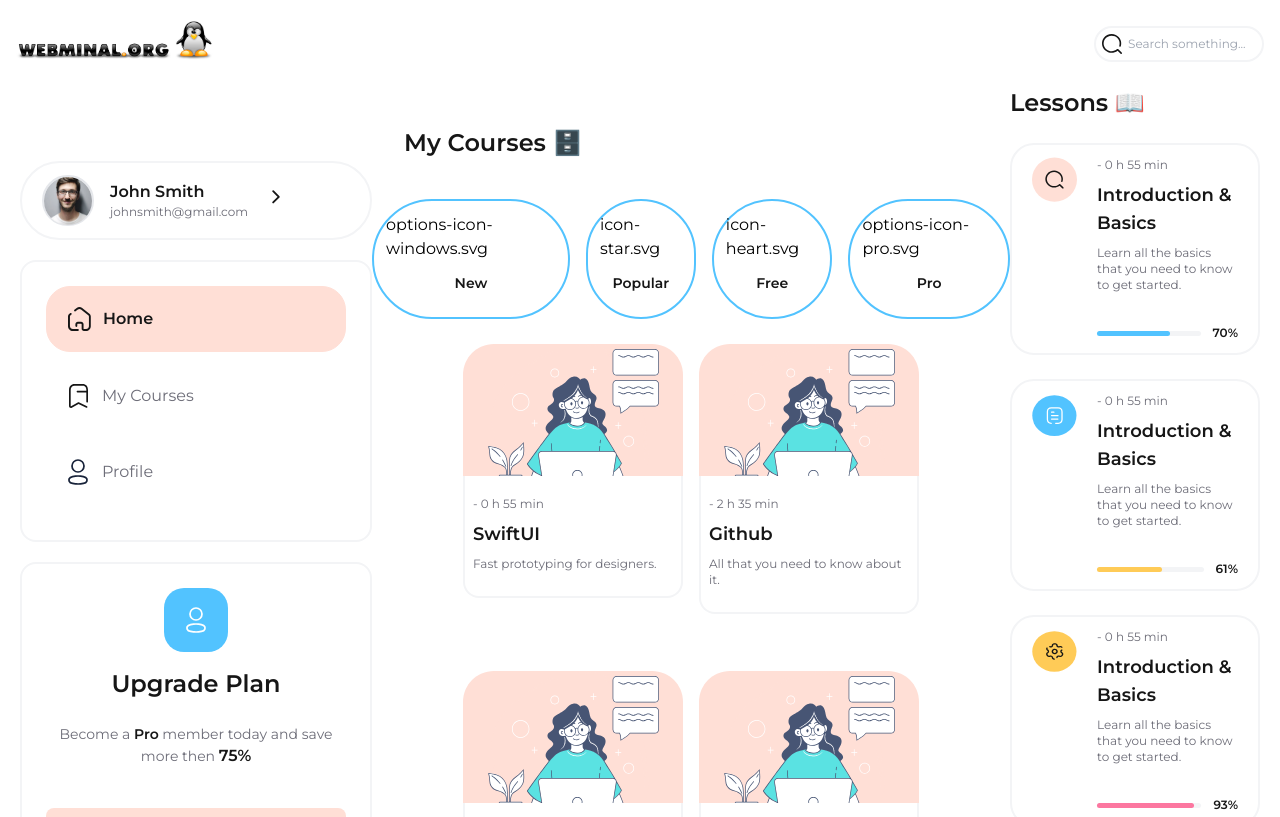
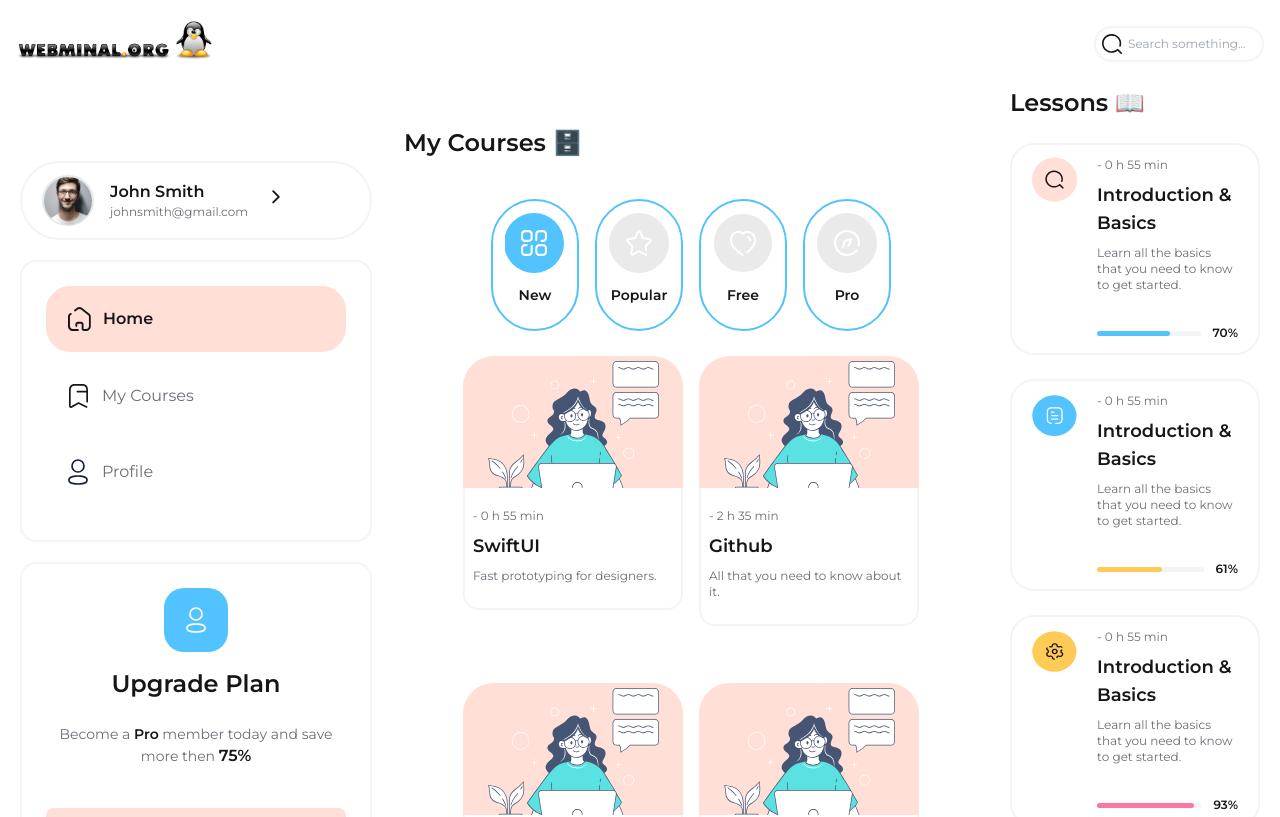
Before and after one commit to fullstack-guy/webminal, a Next.js app: page /my-courses in a window 1280 px wide. Shown: the top 817 px of the page. Built offline with nearby package versions, Linux system fonts and the light colour scheme.

Commit message:
working on the courses list/ my courses menu. [completed]

```diff
--- a/components/MyCoursesList/MyCoursesList.js
+++ b/components/MyCoursesList/MyCoursesList.js
@@ -1,16 +1,12 @@
 import React from 'react';
+import CoursesFiltersMenu from '../CoursesFiltersMenu/CoursesFiltersMenu';
 import CoursesListItem from '../CoursesList/CoursesListItem';
 import CoursesListMenuItem from '../CoursesList/CoursesListMenuItem';
 
 const MyCoursesList = () => {
   return (
     <div className='flex flex-col justify-center items-center'>
-      <div className='flex gap-4 mb-6'>
-        <CoursesListMenuItem text={'New'} icon={'options-icon-windows.svg'} />
-        <CoursesListMenuItem text='Popular' icon={'icon-star.svg'} />
-        <CoursesListMenuItem text='Free' icon={'icon-heart.svg'} />
-        <CoursesListMenuItem text='Pro' icon={'options-icon-pro.svg'} />
-      </div>
+      <CoursesFiltersMenu />
       <div className='flex flex-wrap gap-4 justify-center'>
         <CoursesListItem
           header={'SwiftUI'}
```
